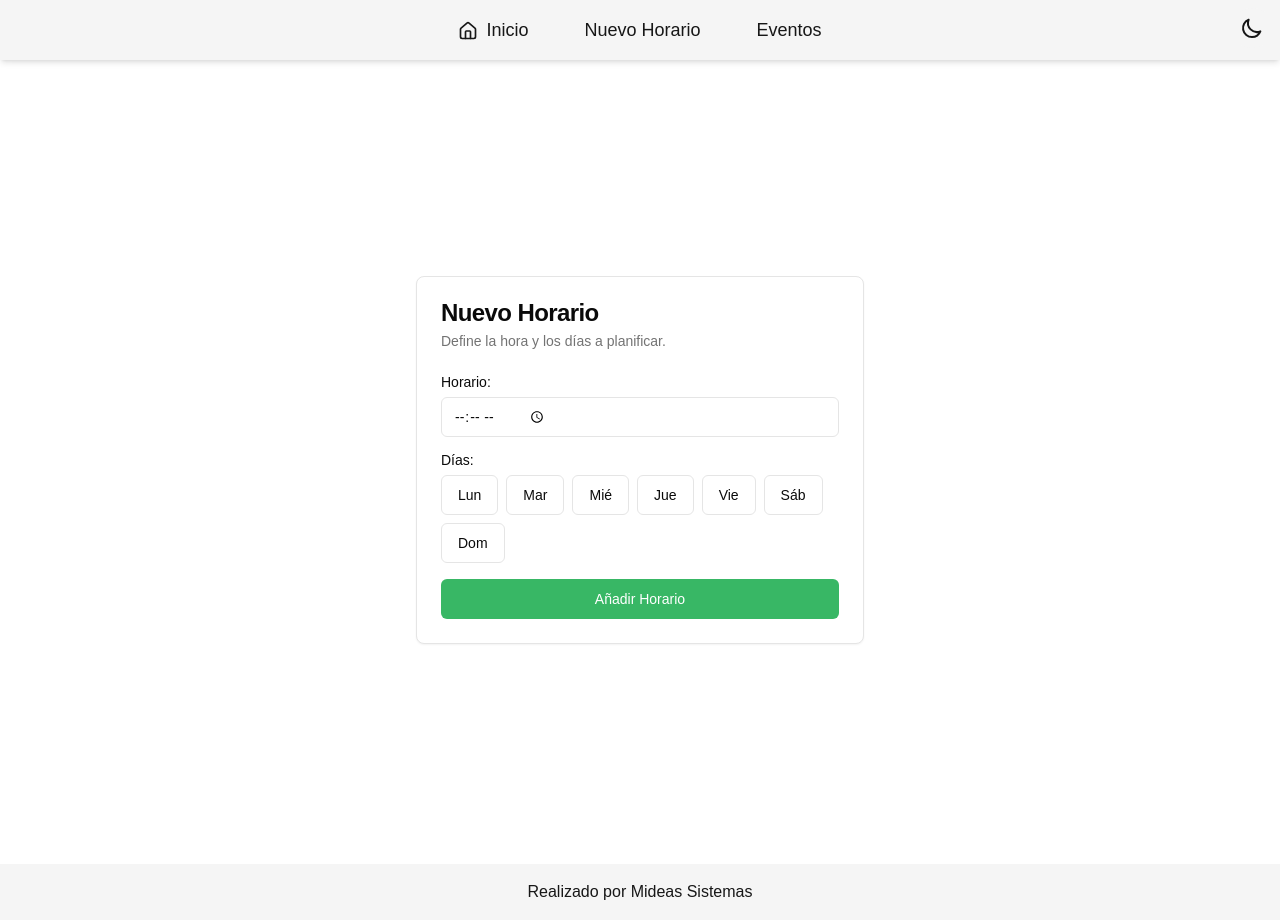
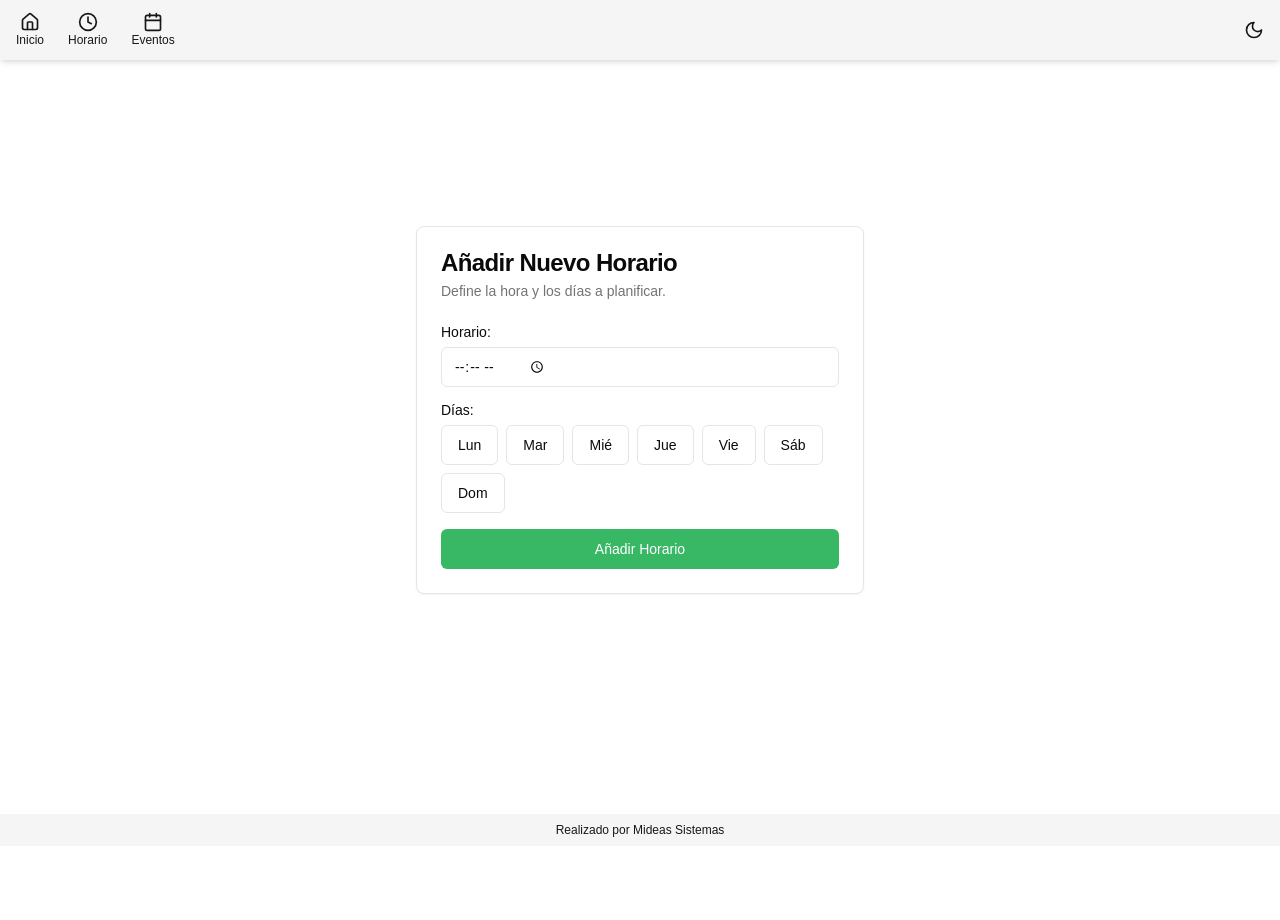
Before and after one commit to hipona/firebase-studio, a Next.js app: page /nuevos-horarios in a window 1280 px wide. After the commit the page ends 846 px from the top, so only its background shows below. Built offline with nearby package versions, Linux system fonts and the light colour scheme.

Commit message:
agregar preload entre las llamdas a las paginas

```diff
--- a/src/app/dispositivos/page.tsx
+++ b/src/app/dispositivos/page.tsx
@@ -125,7 +125,7 @@ export default function DispositivosPage() {
     return (
       <li
         {...handlers}
-        className={`relative mb-3.5 pl-4 last:mb-0 before:content-[''] before:w-2 before:h-2 before:bg-green-300 before:border-2 before:border-green-500 before:absolute before:left-0 before:top-1.5 before:rounded-full overflow-hidden transition-all transform origin-right ${
+        className={`relative mb-3.5 pl-4 last:mb-0 before:content-[''] before:w-2 before:top-1.5 before:rounded-full overflow-hidden transition-all transform origin-right ${
           isDeleting ? 'bg-red-500' : '' // Cambiar el fondo a rojo al eliminar
         }`}
         style={{
--- a/src/app/layout.tsx
+++ b/src/app/layout.tsx
@@ -3,7 +3,7 @@
 import type {Metadata} from 'next';
 import {Geist, Geist_Mono} from 'next/font/google';
 import './globals.css';
-import {Calendar, HomeIcon, Moon, Sun} from 'lucide-react';
+import {Calendar, ClockIcon, HomeIcon, Moon, Sun} from 'lucide-react';
 import {useEffect, useState} from 'react';
 import Link from 'next/link';
 import {
@@ -57,77 +57,63 @@ export default function RootLayout({
   return (
     <html lang="es">
       <body className={`${geistSans.variable} ${geistMono.variable} antialiased`}>
-        {/* Encabezado con menú estilizado */}
-        <header className="fixed top-0 left-0 w-full bg-secondary text-secondary-foreground p-2 flex items-center justify-center z-10 shadow-md">
-          {/* Menú principal */}
-          <nav className="flex items-center space-x-6">
+        {/* Header con iconos compacto */}
+        <header className="fixed top-0 left-0 w-full bg-secondary text-secondary-foreground px-3 py-2 flex items-center justify-between z-10 shadow-md">
+          {/* Logo o título */}
+          {/*<div className="text-sm font-medium"></div>*/}
+
+          {/* Menú principal con iconos */}
+          <nav className="flex items-center space-x-4">
             <Link
               href="/"
-              className="text-lg font-medium px-4 py-2 rounded-md hover:bg-primary hover:text-primary-foreground transition-colors"
+              className="text-xs flex flex-col items-center p-1 rounded-md hover:bg-primary/10 transition-colors"
+              title="Inicio"
+              prefetch
             >
-               <HomeIcon className="mr-2 inline-block h-5 w-5" />
-              Inicio
+              <HomeIcon className="h-5 w-5" />
+              <span className="text-xs">Inicio</span>
             </Link>
             <Link
               href="/nuevos-horarios"
-              className="text-lg font-medium px-4 py-2 rounded-md hover:bg-primary hover:text-primary-foreground transition-colors"
+              className="text-xs flex flex-col items-center p-1 rounded-md hover:bg-primary/10 transition-colors"
+              title="Nuevo Horario"
+              prefetch
             >
-              Nuevo Horario
+              <ClockIcon className="h-5 w-5" />
+              <span className="text-xs">Horario</span>
             </Link>
             <Link
               href="/dispositivos"
-              className="text-lg font-medium px-4 py-2 rounded-md hover:bg-primary hover:text-primary-foreground transition-colors"
+              className="text-xs flex flex-col items-center p-1 rounded-md hover:bg-primary/10 transition-colors"
+              title="Eventos"
+              prefetch
             >
-              Eventos
+              <Calendar className="h-5 w-5" />
+              <span className="text-xs">Eventos</span>
             </Link>
           </nav>
 
           {/* Botón de modo oscuro/claro */}
           <button
             onClick={() => setIsDarkMode(!isDarkMode)}
-            className="absolute top-2 right-2 bg-secondary text-secondary-foreground p-2 rounded-full hover:bg-secondary/80 transition-colors"
+            className="p-1 rounded-full hover:bg-secondary/80 transition-colors"
+            title={isDarkMode ? "Modo claro" : "Modo oscuro"}
           >
             {isDarkMode ? (
-              <svg
-                xmlns="http://www.w3.org/2000/svg"
-                className="h-6 w-6"
-                fill="none"
-                viewBox="0 0 24 24"
-                stroke="currentColor"
-              >
-                <path
-                  strokeLinecap="round"
-                  strokeLinejoin="round"
-                  strokeWidth={2}
-                  d="M12 3v1m0 16v1m9-9h-1M4 12H3m15.364 6.364l-.707-.707M6.343 6.343l-.707-.707m12.728 0l-.707.707M6.343 17.657l-.707.707M16 12a4 4 0 11-8 0 4 4 0 018 0z"
-                />
-              </svg>
+              <Sun className="h-5 w-5" />
             ) : (
-              <svg
-                xmlns="http://www.w3.org/2000/svg"
-                className="h-6 w-6"
-                fill="none"
-                viewBox="0 0 24 24"
-                stroke="currentColor"
-              >
-                <path
-                  strokeLinecap="round"
-                  strokeLinejoin="round"
-                  strokeWidth={2}
-                  d="M20.354 15.354A9 9 0 018.646 3.646 9.003 9.003 0 0012 21a9.003 9.003 0 008.354-5.646z"
-                />
-              </svg>
+              <Moon className="h-5 w-5" />
             )}
           </button>
         </header>
 
         {/* Contenido principal */}
-        <div style={{ marginTop: '60px' }}>
+        <div style={{ marginTop: '10px' }}>
           {children}
         </div>
 
         {/* Pie de página */}
-        <footer className="bg-secondary text-secondary-foreground p-4 text-center">
+        <footer className="bg-secondary text-secondary-foreground p-2 text-center text-xs">
           Realizado por Mideas Sistemas
         </footer>
       </body>
--- a/src/app/nuevos-horarios/page.tsx
+++ b/src/app/nuevos-horarios/page.tsx
@@ -100,6 +100,7 @@ export default function NuevosHorariosPage() {
       const existingScheduleTime = parse(schedule.time, 'HH:mm', new Date());
       const timeDifference = Math.abs(newScheduleTime.getTime() - existingScheduleTime.getTime());
       if (timeDifference <= 60000) {
+        setShowAlert(true); // Add this line
         toast({
           title: 'Error',
           description:
@@ -174,7 +175,7 @@ export default function NuevosHorariosPage() {
       {/* Parte Añadir Nuevo Horario */}
       <Card className="w-full max-w-md">
         <CardHeader>
-          <CardTitle>Nuevo Horario</CardTitle>
+          <CardTitle>Añadir Nuevo Horario</CardTitle>
           <CardDescription>Define la hora y los días a planificar.</CardDescription>
         </CardHeader>
         <CardContent className="grid gap-4">
```
